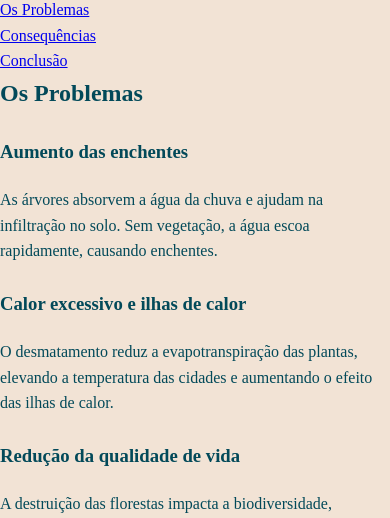
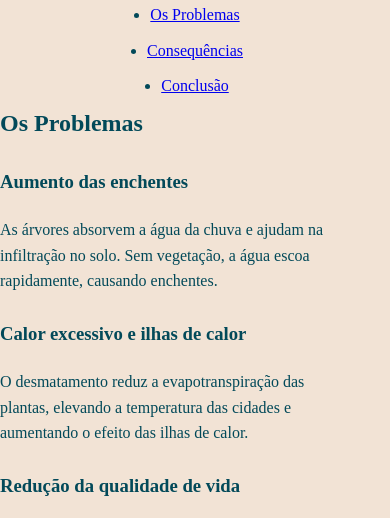
Before and after one commit to pedromattia/da-alessandra-teimosa-, a plain HTML site: page js-gerador-senha-aula-3/index.html in a window 390 px wide. Shown: the part 202-720 px from the top of the page. Drawn offline with Linux system fonts and the light colour scheme; a web font is replaced by a local one.

Commit message:
Update style.css

```diff
--- a/js-gerador-senha-aula-3/style.css
+++ b/js-gerador-senha-aula-3/style.css
@@ -42,3 +42,25 @@ img {
 }
 
 /* código omitido */
+/* código omitido */
+
+/* Responsividade */
+@media (max-width: 768px) {
+    .conteudo {
+        width: 90%;
+    }
+
+    nav ul {
+        display: flex;
+        flex-direction: column;
+        align-items: center;
+    }
+
+    nav ul li {
+        margin: 5px 0;
+    }
+
+    .cta-button {
+        width: 100%;
+    }
+}
```
